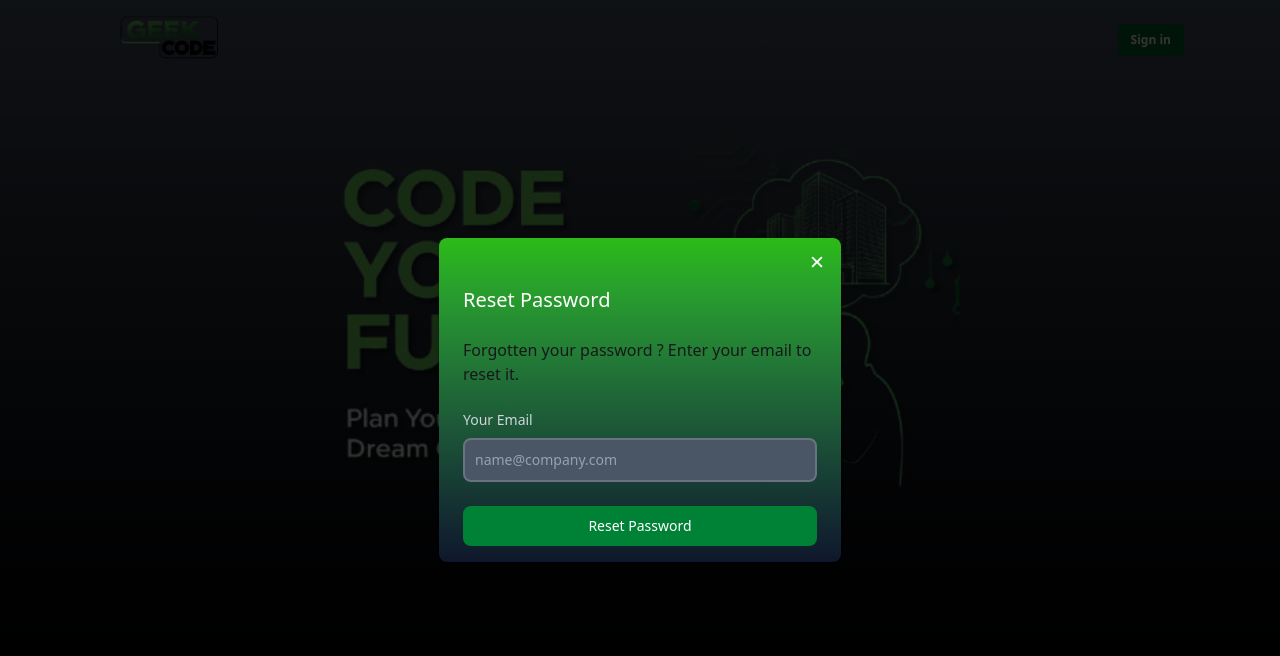
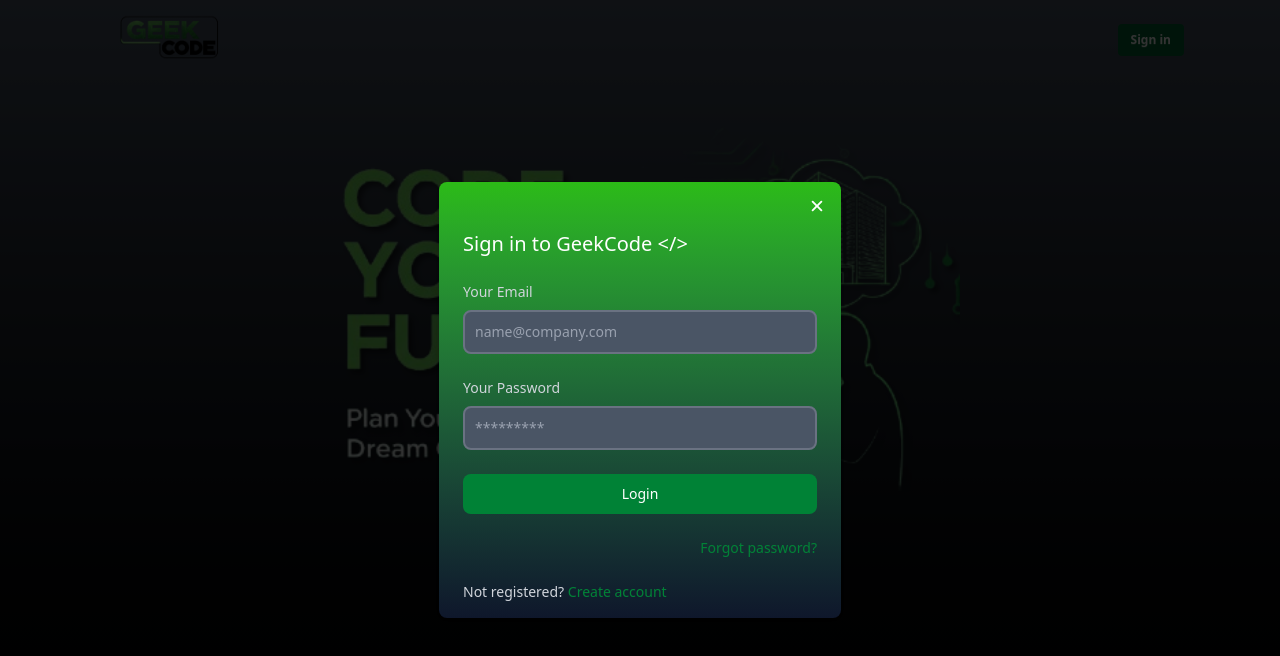
Before and after one commit to prakhar-srivastavaa/GeekCode, a Next.js app in the folder geekcode/: page /auth in a window 1280 px wide. Both pictures are taken after a click on the button "Sign in". Shown: the top 656 px of the page. Built offline with nearby package versions, Linux system fonts and the light colour scheme.

Commit message:
on click function intregated

```diff
--- a/geekcode/src/Components/Modals/AuthModal.tsx
+++ b/geekcode/src/Components/Modals/AuthModal.tsx
@@ -3,13 +3,15 @@
 import Login from './Login';
 import Signup from './Signup';
 import ResetPassword from './ResetPassword';
+import { useRecoilValue } from 'recoil';
+import { authModalState } from '@/atoms/authModalAtom';
 
 type AuthModalProps = {
 
 };
 
 const AuthModal: React.FC<AuthModalProps> = () => {
-
+    const authModal=useRecoilValue(authModalState)
     return (
         <>
             <div className='absolute top-0 left-0 w-full h-full flex items-center justify-center bg-black/80'></div>
@@ -23,7 +25,7 @@
                                 <IoClose className='h-5 w-5'/>
                             </button>
                         </div>
-                        <ResetPassword/>
+                        {authModal.type === "login" ? <Login />:  authModal.type === "register" ? <Signup /> : <ResetPassword />}
                     </div>
                 </div>
             </div>
--- a/geekcode/src/Components/Modals/Login.tsx
+++ b/geekcode/src/Components/Modals/Login.tsx
@@ -1,10 +1,15 @@
-import React from 'react';
-
+import { authModalState } from '@/atoms/authModalAtom';
+import React, { use } from 'react';
+import { useSetRecoilState } from 'recoil';
 type LoginProps = {
 
 };
 
 const Login: React.FC<LoginProps> = () => {
+    const setAuthModalState = useSetRecoilState(authModalState);
+    const handleClick = (type:"login" | "register" | "forgotPassword") => {
+        setAuthModalState((prev) => ({ ...prev, type}))
+    };
 
     return (
         <form className='space-y-6 px-6 pb-4'>
@@ -38,14 +43,16 @@
                 Login
             </button>
             <button className='flex w-full justify-end'>
-                <a href='#' className='text-sm text-green-700 hover:underline w-full text-right'>
+                <a href='#' className='text-sm text-green-700 hover:underline w-full text-right'
+                onClick={() => handleClick("forgotPassword")}>
                     Forgot password?
                 </a>
             </button>
             <div className='text-sm font-medium text-gray-300'>
                 Not registered?{" "}
                 <a></a>
-                <a href='#' className=' text-green-700 hover:underline w-full'>
+                <a href='#' className=' text-green-700 hover:underline w-full'
+                onClick={() => handleClick("register")}>
                     Create account
                 </a>
             </div>
--- a/geekcode/src/Components/Navbar/Navbar.tsx
+++ b/geekcode/src/Components/Navbar/Navbar.tsx
@@ -9,7 +9,7 @@
 const Navbar: React.FC<NavbarProps> = () => {
   const setAuthModalState =useSetRecoilState(authModalState)
   const handleClick = () => {
-    setAuthModalState((prev) => ({...prev, isOpen: true, type: "login"}))
+    setAuthModalState((prev) => ({...prev, isOpen: true,}))
   }
   return (
     <>
--- a/geekcode/src/atoms/authModalAtom.ts
+++ b/geekcode/src/atoms/authModalAtom.ts
@@ -1,7 +1,7 @@
 import {atom} from "recoil";
 type AuthModalState = {
     isOpen: boolean;
-    type: "login" | "register" | "forgotPassword" |"email" | "resetPassword";
+    type: "login" | "register" | "forgotPassword";
 };
 const initalAuthModalState: AuthModalState = {
     isOpen: false,
```
